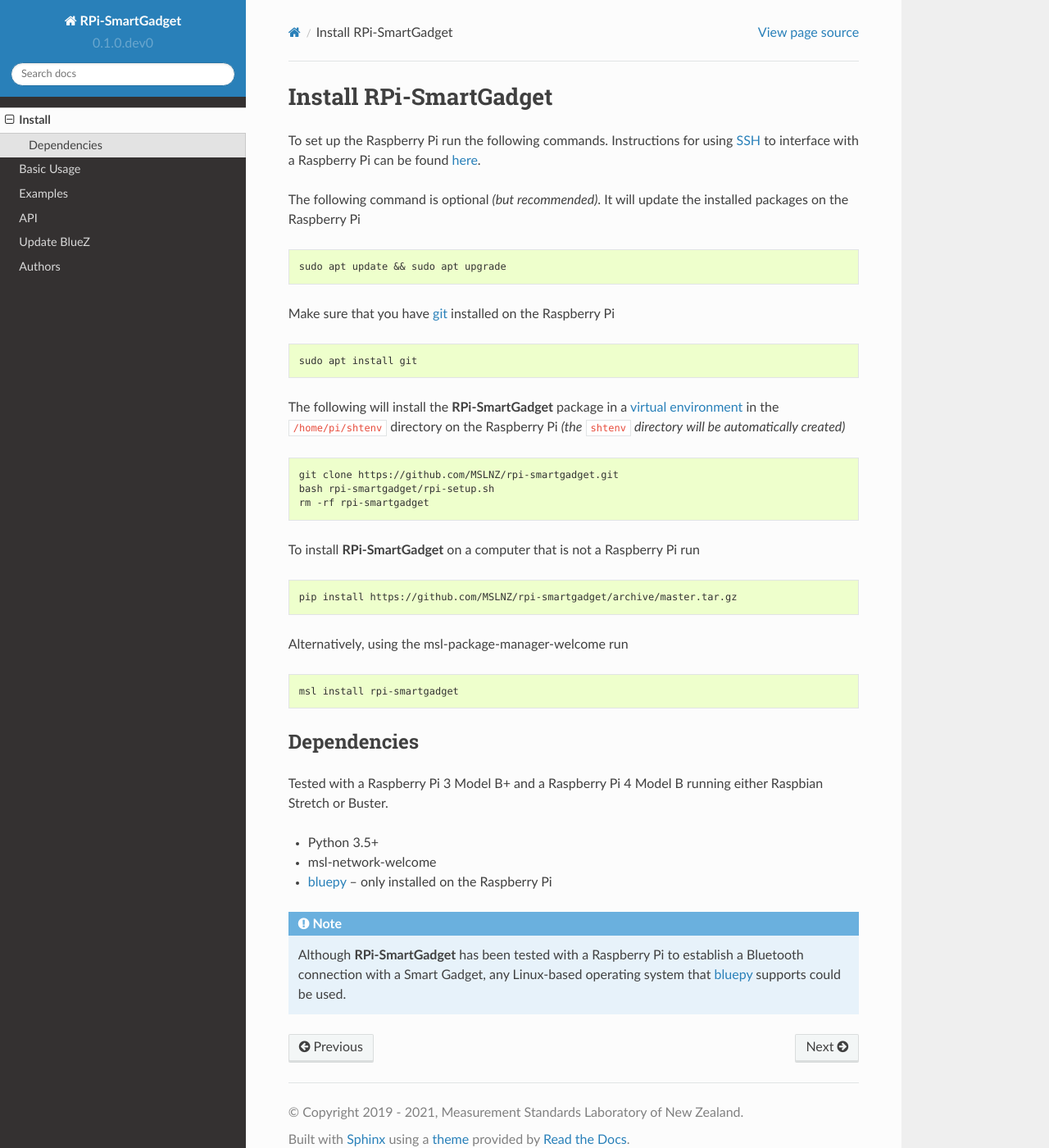
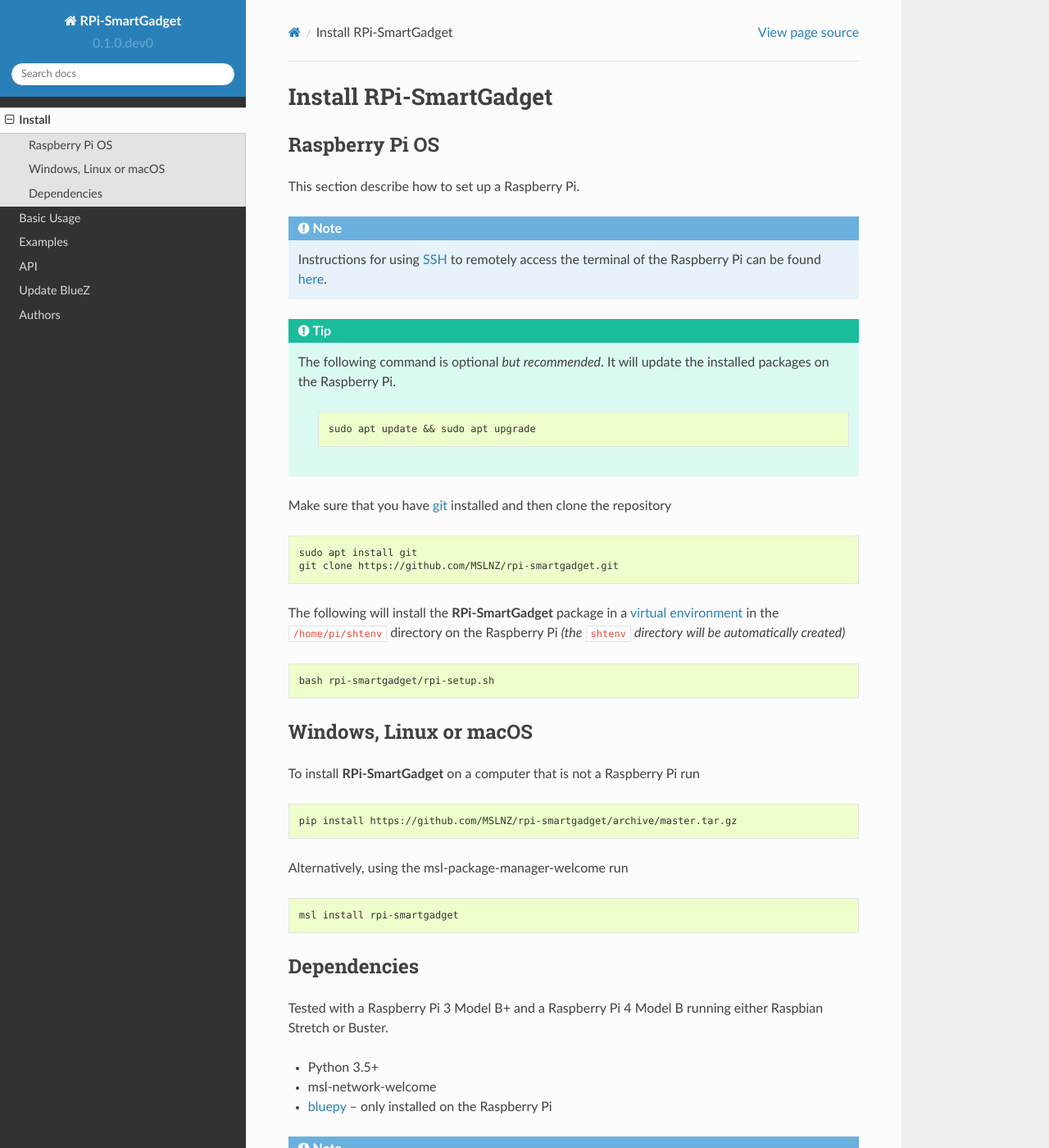
Before and after one commit to MSLNZ/rpi-smartgadget, a Sphinx documentation site: the page built from docs/install.rst, in a window 1280 px wide and 1400 px high. Shown: the whole window at 82% size. Built offline with Sphinx 7.4.7 and the Read the Docs theme 2.0.0, drawn with Linux system fonts in a browser that asks for light colours; pages that are not in the unit, such as notebooks, are missing from menus.

Commit message:
update install.rst

```diff
--- a/docs/install.rst
+++ b/docs/install.rst
@@ -4,21 +4,28 @@
 Install RPi-SmartGadget
 =======================
 
-To set up the Raspberry Pi run the following commands. Instructions for using SSH_
-to interface with a Raspberry Pi can be found `here <ssh_instructions_>`_.
+Raspberry Pi OS
+---------------
+This section describe how to set up a Raspberry Pi.
 
-The following command is optional *(but recommended)*. It will update the
-installed packages on the Raspberry Pi
+.. note::
+   Instructions for using SSH_ to remotely access the terminal of the Raspberry Pi
+   can be found `here <ssh_instructions_>`_.
 
-.. code-block:: console
+.. tip::
+   The following command is optional *but recommended*. It will update the
+   installed packages on the Raspberry Pi.
 
-   sudo apt update && sudo apt upgrade
+    .. code-block:: console
 
-Make sure that you have git_ installed on the Raspberry Pi
+       sudo apt update && sudo apt upgrade
+
+Make sure that you have git_ installed and then clone the repository
 
 .. code-block:: console
 
    sudo apt install git
+   git clone https://github.com/MSLNZ/rpi-smartgadget.git
 
 The following will install the **RPi-SmartGadget** package in a `virtual environment`_
 in the ``/home/pi/shtenv`` directory on the Raspberry Pi *(the* ``shtenv`` *directory*
@@ -26,10 +33,10 @@
 
 .. code-block:: console
 
-   git clone https://github.com/MSLNZ/rpi-smartgadget.git
    bash rpi-smartgadget/rpi-setup.sh
-   rm -rf rpi-smartgadget
 
+Windows, Linux or macOS
+-----------------------
 To install **RPi-SmartGadget** on a computer that is not a Raspberry Pi run
 
 .. code-block:: console
@@ -44,7 +51,6 @@
 
 Dependencies
 ------------
-
 Tested with a Raspberry Pi 3 Model B+ and a Raspberry Pi 4 Model B
 running either Raspbian Stretch or Buster.
 
```
